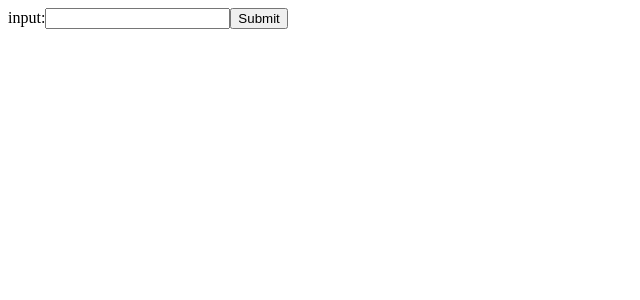
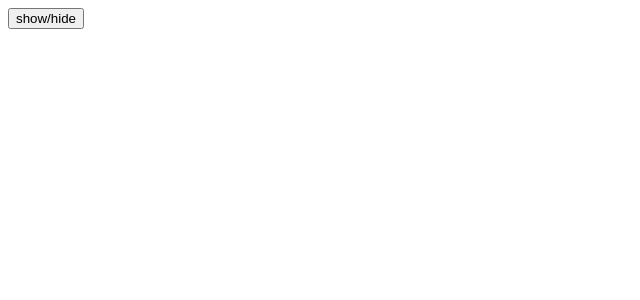
Before and after one commit to mariyasaji-2023/React, a React (Create React App) app: page / in a window 1280 px wide. Shown: the top 300 px of the page, without its empty margins (0-640 px from the left). Built offline with nearby package versions, Linux system fonts and the light colour scheme.

Commit message:
mounting

```diff
--- a/src/App.js
+++ b/src/App.js
@@ -1,22 +1,14 @@
-import React, { useRef } from 'react'
+import React ,{useState}from 'react'
+import Child from './Child'
 
 function App() {
-    const inputRef = useRef(null)
-    const handleclick = (event) => {
-        event.preventDefault();
-        alert('inputvalue : ' + inputRef.current.value)
-    }
-    return (
-        <div>
-            <form onSubmit={handleclick}>
-                <label>
-                    input:
-                    <input type='text' ref={inputRef} />
-                    <button type='submit'>Submit</button>
-                </label>
-            </form>
-        </div>
-    )
+  const [state,setState] = useState(false)
+  return (
+    <div>
+      <button onClick={()=>setState(!state)}>show/hide</button>
+      {state?<Child/>:null}
+    </div>
+  )
 }
 
 export default App
--- /dev/null
+++ b/src/child.js
@@ -0,0 +1,17 @@
+import React,{useEffect} from 'react'
+
+function Child() {
+    useEffect(()=>{
+        console.log('Mounting');
+        return()=>{
+ console.log('Unmounting');
+        }
+    })
+  return (
+    <div>
+    <h1>this is data</h1>
+    </div>
+  )
+}
+
+export default Child
```
